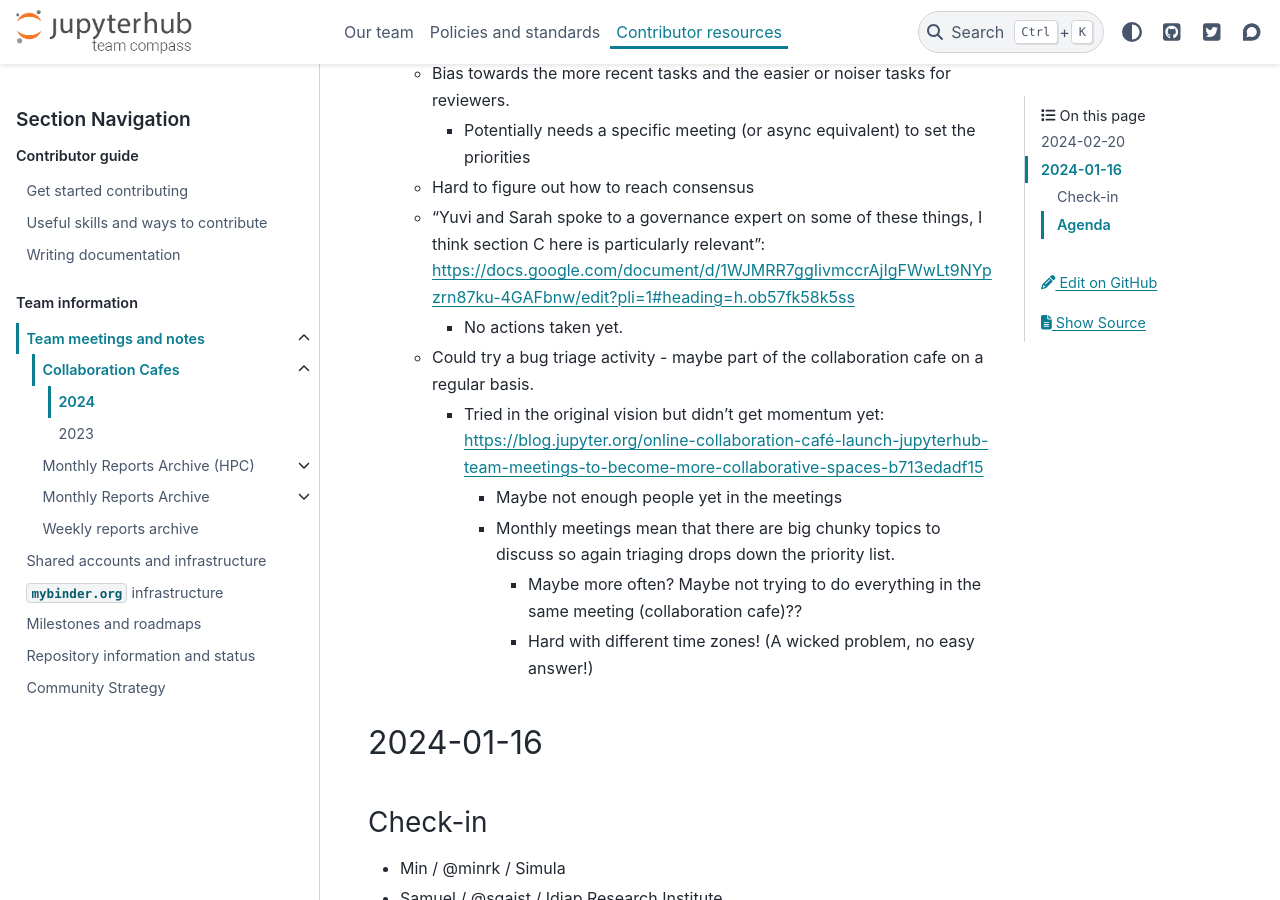
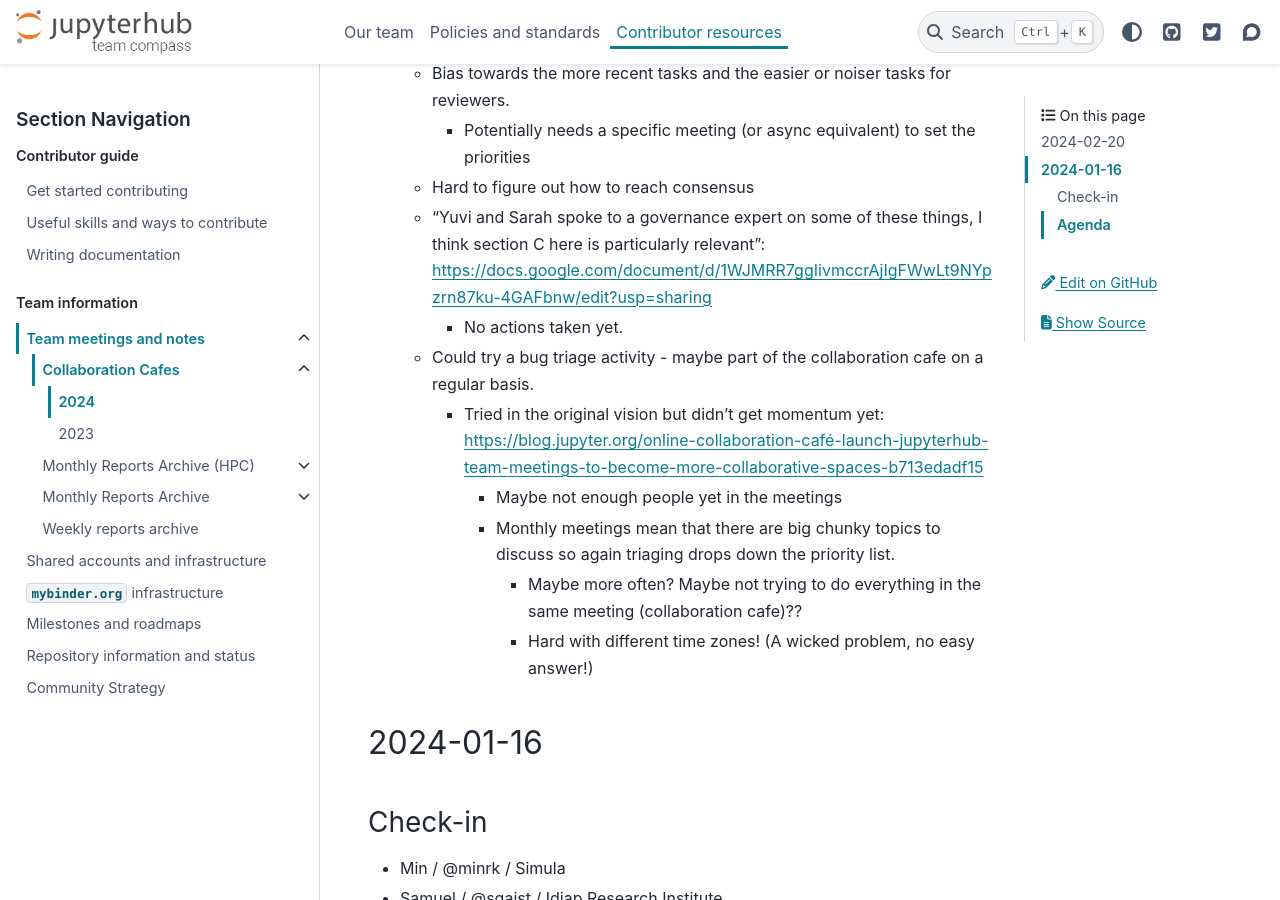
Before and after one commit to jupyterhub/team-compass, a Sphinx documentation site: the page built from docs/meetings/collab-cafe/2024.md, in a window 1280 px wide and 900 px high, scrolled down 2994 px. Built offline with Sphinx 7.4.7 and the PyData theme 0.15.4, drawn with Linux system fonts in a browser that asks for light colours; the version number could not be read and is left out; some of the changed lines change nothing that is shown.

Commit message:
Update docs link

```diff
--- a/docs/meetings/collab-cafe/2024.md
+++ b/docs/meetings/collab-cafe/2024.md
@@ -59,7 +59,7 @@ _If you are new to the meeting, add your name below and you can introduce yourse
   - Bias towards the more recent tasks and the easier or noiser tasks for reviewers.
     - Potentially needs a specific meeting (or async equivalent) to set the priorities
   - Hard to figure out how to reach consensus
-  - "Yuvi and Sarah spoke to a governance expert on some of these things, I think section C here is particularly relevant": <https://docs.google.com/document/d/1WJMRR7ggIivmccrAjIgFWwLt9NYpzrn87ku-4GAFbnw/edit?pli=1#heading=h.ob57fk58k5ss>
+  - "Yuvi and Sarah spoke to a governance expert on some of these things, I think section C here is particularly relevant": <https://docs.google.com/document/d/1WJMRR7ggIivmccrAjIgFWwLt9NYpzrn87ku-4GAFbnw/edit?usp=sharing>
     - No actions taken yet.
   - Could try a bug triage activity - maybe part of the collaboration cafe on a regular basis.
     - Tried in the original vision but didn't get momentum yet: <https://blog.jupyter.org/online-collaboration-caf%C3%A9-launch-jupyterhub-team-meetings-to-become-more-collaborative-spaces-b713edadf15>
```
